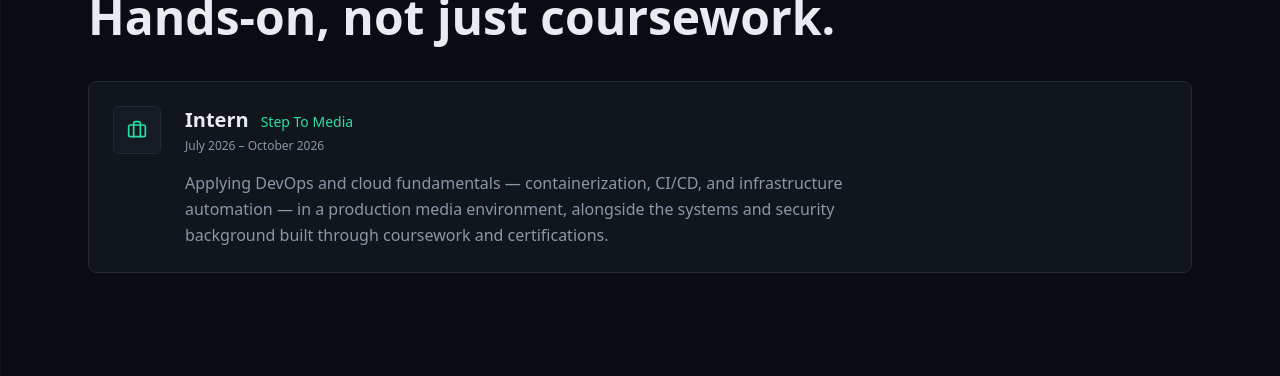
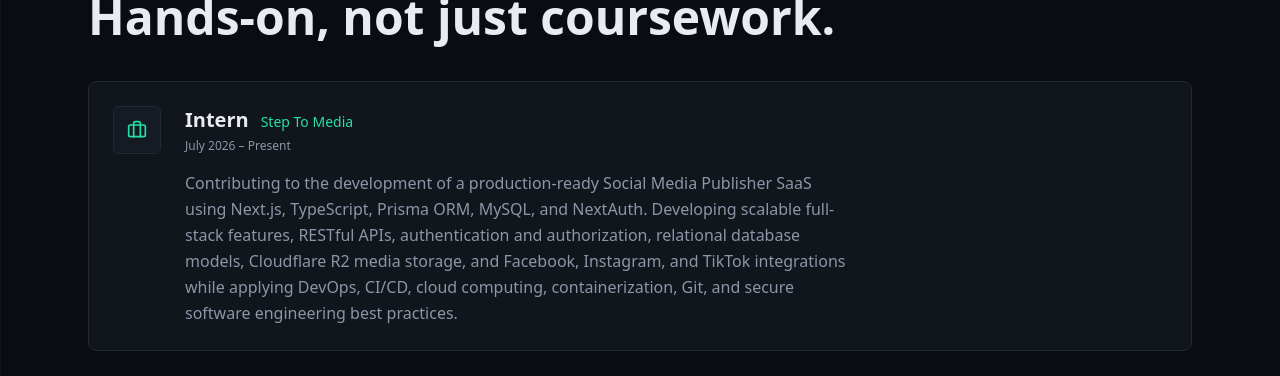
Before and after one commit to GK1023PRO/georges-khoury-portfolio, a Next.js app: page / in a window 1280 px wide. Shown: the part 1760-2136 px from the top of the page. Built offline with nearby package versions, Linux system fonts and the light colour scheme; no server answers.

Commit message:
Add Vercel deployment, Docker support, and production configuration

```diff
--- a/src/components/home/Experience.tsx
+++ b/src/components/home/Experience.tsx
@@ -17,11 +17,9 @@ export default function Experience() {
               <h3 className="font-display font-semibold text-xl">Intern</h3>
               <span className="text-primary font-mono text-sm">Step To Media</span>
             </div>
-            <p className="text-xs text-muted-foreground font-mono mt-1">July 2026 &ndash; October 2026</p>
+            <p className="text-xs text-muted-foreground font-mono mt-1">July 2026 &ndash; Present</p>
             <p className="mt-4 text-muted-foreground leading-relaxed max-w-2xl">
-              Applying DevOps and cloud fundamentals &mdash; containerization, CI/CD, and infrastructure
-              automation &mdash; in a production media environment, alongside the systems and security
-              background built through coursework and certifications.
+           Contributing to the development of a production-ready Social Media Publisher SaaS using Next.js, TypeScript, Prisma ORM, MySQL, and NextAuth. Developing scalable full-stack features, RESTful APIs, authentication and authorization, relational database models, Cloudflare R2 media storage, and Facebook, Instagram, and TikTok integrations while applying DevOps, CI/CD, cloud computing, containerization, Git, and secure software engineering best practices.
             </p>
           </div>
         </CardContent>
```
